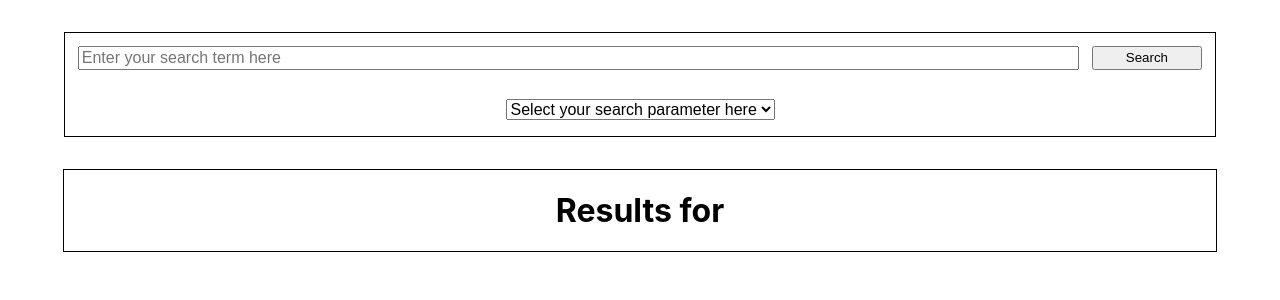
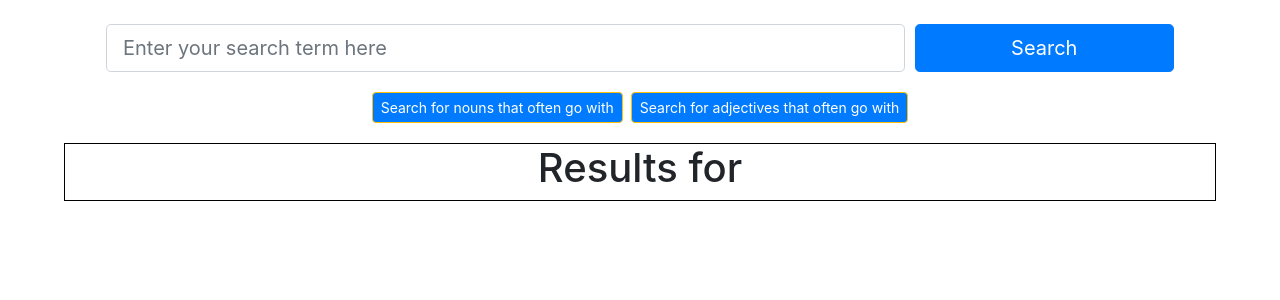
Before and after one commit to cmstorrsfox/lexicalists, a React (Create React App) app: page / in a window 1280 px wide. Shown: the top 300 px of the page. Built offline with nearby package versions, Linux system fonts and the light colour scheme.

Commit message:
React-Bootstrap added to SearchBar

```diff
--- a/package.json
+++ b/package.json
@@ -6,7 +6,9 @@
     "@testing-library/jest-dom": "^4.2.4",
     "@testing-library/react": "^9.5.0",
     "@testing-library/user-event": "^7.2.1",
+    "bootstrap": "^4.5.0",
     "react": "^16.13.1",
+    "react-bootstrap": "^1.2.2",
     "react-dom": "^16.13.1",
     "react-scripts": "3.4.1"
   },
--- a/public/index.html
+++ b/public/index.html
@@ -9,6 +9,14 @@
       name="description"
       content="Web site created using create-react-app"
     />
+    <!--link for Bootstrap CDN stylesheet-->
+    <link
+  rel="stylesheet"
+  href="https://maxcdn.bootstrapcdn.com/bootstrap/4.5.0/css/bootstrap.min.css"
+  integrity="sha384-9aIt2nRpC12Uk9gS9baDl411NQApFmC26EwAOH8WgZl5MYYxFfc+NcPb1dKGj7Sk"
+  crossorigin="anonymous"
+    />
+
     <link rel="apple-touch-icon" href="%PUBLIC_URL%/logo192.png" />
     <!--
       manifest.json provides metadata used when your web app is installed on a
--- a/src/Components/SearchBar/SearchBar.js
+++ b/src/Components/SearchBar/SearchBar.js
@@ -1,5 +1,11 @@
 import React from 'react';
-import './SearchBar.css';
+//import './SearchBar.css';
+import Container from 'react-bootstrap/Container';
+import Button from 'react-bootstrap/Button';
+import Form  from 'react-bootstrap/Form';
+import Col from 'react-bootstrap/Col';
+import ToggleButtonGroup from 'react-bootstrap/ToggleButtonGroup';
+import ToggleButton from 'react-bootstrap/ToggleButton';
 
 
 class SearchBar extends React.Component {
@@ -47,31 +53,27 @@ class SearchBar extends React.Component {
     }
 
 
+
     render() {
         return (
-            <div className="search">
-                <form   onSubmit={this.handleSubmit}
-                        className="search-bar">
-                    <div className="input-field">
-                        <input  value={this.state.term}
-                                onChange={this.handleSearchChange}
-                                className="search-field"
-                                type="text"
-                                placeholder="Enter your search term here">
-                        </input>
-                        <button onClick={this.search}
-                                className="searchButton">Search
-                        </button>
-                    </div>
-                </form>
-                <form className="parameter-selector">
-                    <select value={this.state.queryParams} onChange={this.handleParameterChange} id="param-selector">
-                        <option value='' disabled>Select your search parameter here</option>
-                        <option value="rel_jjb=">Adjective Collocations</option>
-                        <option value="rel_jja=">Noun Collocations</option>
-                    </select>
-                </form>
-            </div>
+            <Container className="search">
+                <Form   onSubmit={this.handleSubmit} className="search-bar">
+                    <Form.Group controlId="formSearchField" className="input-field">
+                        <Form.Row className="m-3 justify-content-center">
+                            <Col xs={12} lg={9} className="mt-2">
+                                <Form.Control   type="input" size="lg" value={this.state.term} onChange={this.handleSearchChange} className="search-field" placeholder="Enter your search term here" />
+                            </Col>
+                            <Col xs={12} lg={3} className="mt-2">
+                                <Button type="submit" size="lg" block onClick={this.search} className="searchButton" variant="primary">Search</Button>
+                            </Col>
+                        </Form.Row>
+                    </Form.Group>
+                </Form>
+                <ToggleButtonGroup type="radio" name="query">
+                    <ToggleButton value={'rel_jja='} onClick={this.handleParameterChange} variant="primary" className="border border-warning rounded-top rounded-bottom m-1" size="sm">Search for nouns that often go with {this.state.term}</ToggleButton>
+                    <ToggleButton value={'rel_jjb='} onClick={this.handleParameterChange} variant="primary" className="border border-warning rounded-top rounded-bottom m-1"size="sm">Search for adjectives that often go with {this.state.term}</ToggleButton>
+                </ToggleButtonGroup>
+            </Container>
         )
     }
 };
```
Also changed, not shown: 1 other file (tests, documents, lock files or other folders).
